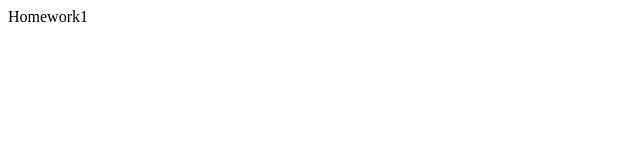
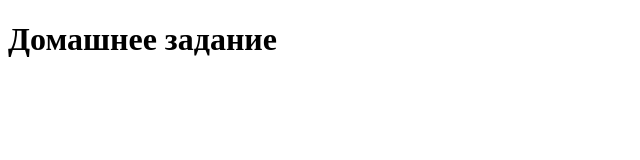
Before and after one commit to tanya-bulaeva/2-nd-course-hw, a plain HTML site: page index.html in a window 1280 px wide. Shown: the whole page, without its empty margins (0-640 px from the left). Drawn offline with Linux system fonts and the light colour scheme.

Commit message:
Changed the file index.html.

```diff
--- a/index.html
+++ b/index.html
@@ -7,6 +7,6 @@
     <title>Homework1</title>
 </head>
 <body>
-    Homework1
+    <h1> Домашнее задание</h1>
 </body>
 </html>
```
